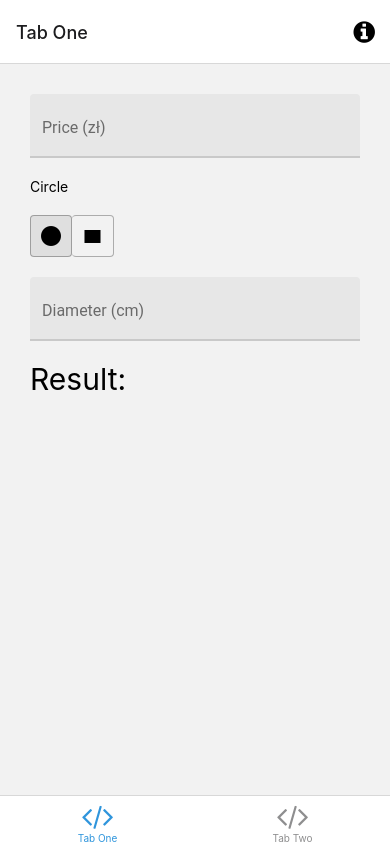
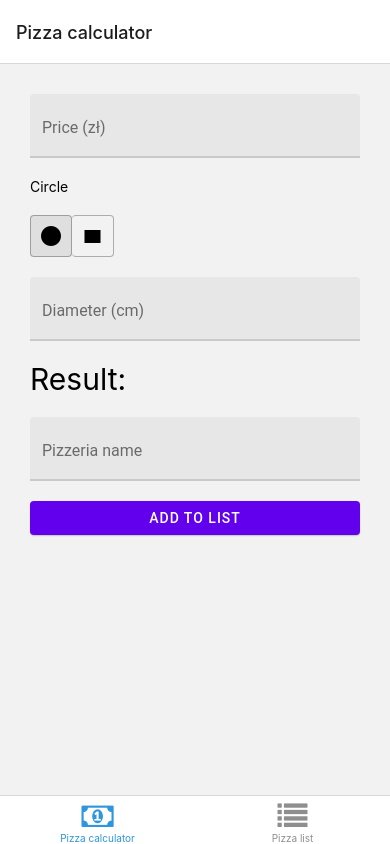
Before and after one commit to Buglik/PizzaCalc-ReactNative, a React Native app: screen /TabOne in a window 390 px wide. Built offline with nearby package versions, Linux system fonts and the light colour scheme; what expo-linking would draw is missing.

Commit message:
Add list of pizza names

```diff
--- a/navigation/index.tsx
+++ b/navigation/index.tsx
@@ -1,45 +1,57 @@
-/**
- * If you are not familiar with React Navigation, refer to the "Fundamentals" guide:
- * https://reactnavigation.org/docs/getting-started
- *
- */
 import { FontAwesome } from '@expo/vector-icons';
 import { createBottomTabNavigator } from '@react-navigation/bottom-tabs';
-import { NavigationContainer, DefaultTheme, DarkTheme } from '@react-navigation/native';
+import {
+  NavigationContainer,
+  DefaultTheme,
+  DarkTheme,
+} from '@react-navigation/native';
 import { createNativeStackNavigator } from '@react-navigation/native-stack';
-import * as React from 'react';
+import React, { useState } from 'react';
 import { ColorSchemeName, Pressable } from 'react-native';
 
 import Colors from '../constants/Colors';
 import useColorScheme from '../hooks/useColorScheme';
 import ModalScreen from '../screens/ModalScreen';
 import NotFoundScreen from '../screens/NotFoundScreen';
-import TabOneScreen from '../screens/TabOneScreen';
-import TabTwoScreen from '../screens/TabTwoScreen';
-import { RootStackParamList, RootTabParamList, RootTabScreenProps } from '../types';
+import Calculator from '../screens/Calculator';
+import PizzaList from '../screens/PizzaList';
+import {
+  RootStackParamList,
+  RootTabParamList,
+  RootTabScreenProps,
+} from '../types';
 import LinkingConfiguration from './LinkingConfiguration';
 
-export default function Navigation({ colorScheme }: { colorScheme: ColorSchemeName }) {
+export default function Navigation({
+  colorScheme,
+}: {
+  colorScheme: ColorSchemeName;
+}) {
   return (
     <NavigationContainer
       linking={LinkingConfiguration}
-      theme={colorScheme === 'dark' ? DarkTheme : DefaultTheme}>
+      theme={colorScheme === 'dark' ? DarkTheme : DefaultTheme}
+    >
       <RootNavigator />
     </NavigationContainer>
   );
 }
 
-/**
- * A root stack navigator is often used for displaying modals on top of all other content.
- * https://reactnavigation.org/docs/modal
- */
 const Stack = createNativeStackNavigator<RootStackParamList>();
 
 function RootNavigator() {
   return (
     <Stack.Navigator>
-      <Stack.Screen name="Root" component={BottomTabNavigator} options={{ headerShown: false }} />
-      <Stack.Screen name="NotFound" component={NotFoundScreen} options={{ title: 'Oops!' }} />
+      <Stack.Screen
+        name="Root"
+        component={BottomTabNavigator}
+        options={{ headerShown: false }}
+      />
+      <Stack.Screen
+        name="NotFound"
+        component={NotFoundScreen}
+        options={{ title: 'Oops!' }}
+      />
       <Stack.Group screenOptions={{ presentation: 'modal' }}>
         <Stack.Screen name="Modal" component={ModalScreen} />
       </Stack.Group>
@@ -47,13 +59,18 @@ function RootNavigator() {
   );
 }
 
-/**
- * A bottom tab navigator displays tab buttons on the bottom of the display to switch screens.
- * https://reactnavigation.org/docs/bottom-tab-navigator
- */
 const BottomTab = createBottomTabNavigator<RootTabParamList>();
 
 function BottomTabNavigator() {
+  const [pizzaItems, setPizzaItems] = useState([]);
+
+  const TabOneScreen = () => (
+    <Calculator pizzaItems={pizzaItems} setPizzaItems={setPizzaItems} />
+  );
+  const TabTwoScreen = () => (
+    <PizzaList pizzaItems={pizzaItems} setPizzaItems={setPizzaItems} />
+  );
+
   const colorScheme = useColorScheme();
 
   return (
@@ -61,35 +78,22 @@ function BottomTabNavigator() {
       initialRouteName="TabOne"
       screenOptions={{
         tabBarActiveTintColor: Colors[colorScheme].tint,
-      }}>
+      }}
+    >
       <BottomTab.Screen
         name="TabOne"
         component={TabOneScreen}
         options={({ navigation }: RootTabScreenProps<'TabOne'>) => ({
-          title: 'Tab One',
-          tabBarIcon: ({ color }) => <TabBarIcon name="code" color={color} />,
-          headerRight: () => (
-            <Pressable
-              onPress={() => navigation.navigate('Modal')}
-              style={({ pressed }) => ({
-                opacity: pressed ? 0.5 : 1,
-              })}>
-              <FontAwesome
-                name="info-circle"
-                size={25}
-                color={Colors[colorScheme].text}
-                style={{ marginRight: 15 }}
-              />
-            </Pressable>
-          ),
+          title: 'Pizza calculator',
+          tabBarIcon: ({ color }) => <TabBarIcon name="money" color={color} />,
         })}
       />
       <BottomTab.Screen
         name="TabTwo"
         component={TabTwoScreen}
         options={{
-          title: 'Tab Two',
-          tabBarIcon: ({ color }) => <TabBarIcon name="code" color={color} />,
+          title: 'Pizza list',
+          tabBarIcon: ({ color }) => <TabBarIcon name="list" color={color} />,
         }}
       />
     </BottomTab.Navigator>
--- a/screens/TabOneScreen.tsx
+++ b/screens/Calculator.tsx
@@ -18,9 +18,7 @@ const DismissKeyboard = ({ children }: { children: any }) => (
   </TouchableWithoutFeedback>
 );
 
-export default function TabOneScreen({
-  navigation,
-}: RootTabScreenProps<'TabOne'>) {
+export default function Calculator({ pizzaItems, setPizzaItems }: any) {
   const [price, setPrice] = useState('');
 
   const [pizzaShape, setPizzaShape] = useState('circle');
@@ -31,6 +29,8 @@ export default function TabOneScreen({
   const [length, setLength] = useState('');
   const [width, setWidth] = useState('');
   const [rectangleResult, setRectangleResult] = useState('');
+
+  const [pizzeriaName, setPizzeriaName] = useState('');
 
   const calcCircleResult = () => {
     return (
@@ -45,6 +45,13 @@ export default function TabOneScreen({
     return ((parseInt(width) * parseInt(length)) / parseInt(price))
       .toFixed(0)
       .toString();
+  };
+
+  const addItem = () => {
+    if (pizzeriaName) {
+      setPizzaItems([...pizzaItems, pizzeriaName]);
+      setPizzeriaName('');
+    }
   };
 
   useEffect(() => {
@@ -122,6 +129,15 @@ export default function TabOneScreen({
         ) : (
           <Text style={styles.result}>Result: {rectangleResult}</Text>
         )}
+        <TextInput
+          onChangeText={setPizzeriaName}
+          value={pizzeriaName}
+          label="Pizzeria name"
+          style={{ margin: 10 }}
+        ></TextInput>
+        <Button mode="contained" style={{ margin: 10 }} onPress={addItem}>
+          Add to list
+        </Button>
       </SafeAreaView>
     </DismissKeyboard>
   );
--- a/screens/TabTwoScreen.tsx
+++ b/screens/PizzaList.tsx
@@ -4,12 +4,14 @@ import { StyleSheet } from 'react-native';
 import EditScreenInfo from '../components/EditScreenInfo';
 import { Text, View } from '../components/Themed';
 
-export default function TabTwoScreen() {
+export default function PizzaList({ pizzaItems, setPizzaItems }: any) {
   return (
     <View style={styles.container}>
-      <Text style={styles.title}>Tab Two</Text>
-      <View style={styles.separator} lightColor="#eee" darkColor="rgba(255,255,255,0.1)" />
-      <EditScreenInfo path="/screens/TabTwoScreen.tsx" />
+      <Text style={styles.title}>List</Text>
+
+      {pizzaItems?.map((item: any, index: number) => (
+        <Text key={`${item}${index}`}>{item}</Text>
+      ))}
     </View>
   );
 }
```
